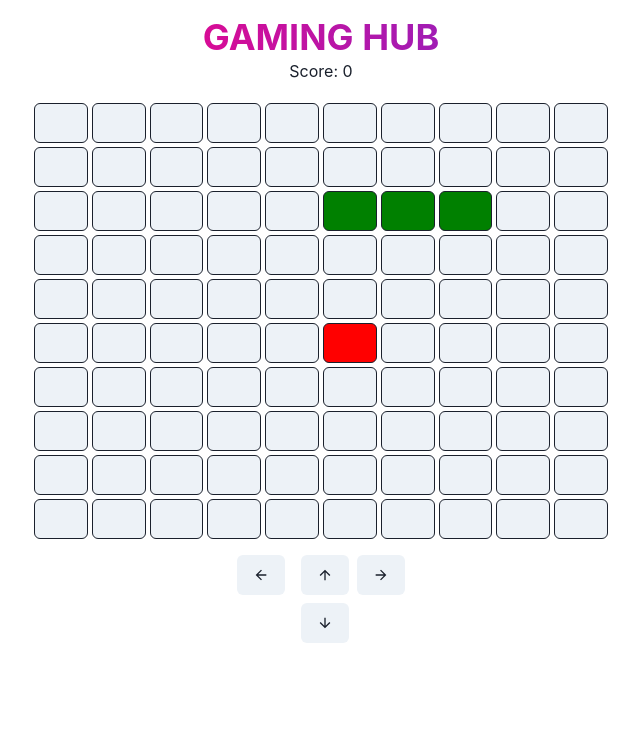
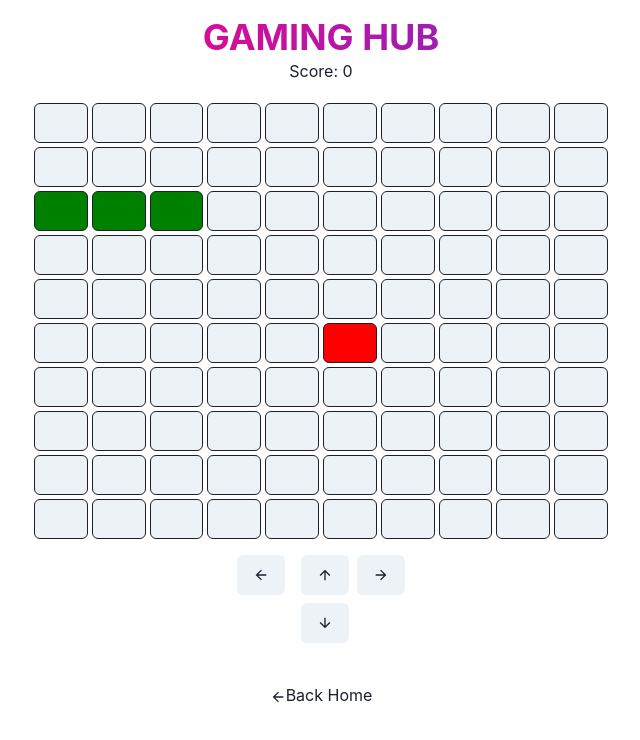
Before and after one commit to clinton-mwachia/react-games, a React (Vite) app: page /snake-game in a window 1280 px wide. Shown: the top 740 px of the page, without its empty margins (319-959 px from the left). Built offline with nearby package versions, Linux system fonts and the light colour scheme.

Commit message:
added border to the componenet

```diff
--- a/src/views/snake-game/Snake.jsx
+++ b/src/views/snake-game/Snake.jsx
@@ -6,6 +6,7 @@
   ArrowBackIcon,
   ArrowForwardIcon,
 } from "@chakra-ui/icons";
+import { Link } from "react-router-dom";
 
 const Snake = () => {
   const initialSnake = [
@@ -217,6 +218,10 @@
           </Button>
         </Box>
       </Flex>
+      <Box mt={"10"}>
+        <ArrowBackIcon />
+        <Link to={"/"}>Back Home</Link>
+      </Box>
     </Container>
   );
 };
```
